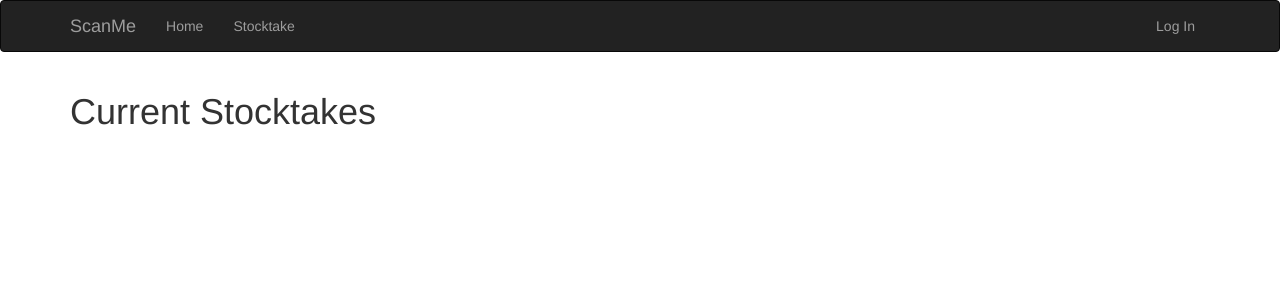
After one commit to marq35/scanme, a Flask app: page /stocktake/menu in a window 1280 px wide. The commit adds this page. Shown: the top 300 px of the page. Run offline with Flask 2, Linux system fonts and the light colour scheme; parts of the project's set-up code (start-up, migrations or seed data) failed here and were passed over; some libraries are stand-ins or nearby versions.

Commit message:
Initialization of stocktake app. Added to app init, created app and added link from base/navbar.

```diff
--- a/app/__init__.py
+++ b/app/__init__.py
@@ -33,4 +33,7 @@ def create_app(config_name):
     from .auth import auth as auth_blueprint
     app.register_blueprint(auth_blueprint, url_prefix='/auth')
 
+    from .stocktake import stocktake as stocktake_blueprint
+    app.register_blueprint(stocktake_blueprint, url_prefix='/stocktake')
+
     return app
--- /dev/null
+++ b/app/stocktake/__init__.py
@@ -0,0 +1,6 @@
+from flask import Blueprint
+
+
+stocktake = Blueprint('stocktake', __name__)
+
+from . import views
--- /dev/null
+++ b/app/stocktake/views.py
@@ -0,0 +1,9 @@
+from flask import render_template
+from flask.ext.login import login_required
+from . import stocktake
+
+
+@login_required
+@stocktake.route('/menu')
+def menu():
+    return render_template('stocktake/menu.html')
--- a/app/templates/base.html
+++ b/app/templates/base.html
@@ -23,6 +23,9 @@
          <div class="navbar-collapse collapse">
             <ul class="nav navbar-nav">
                 <li><a href="{{ url_for('main.index') }}">Home</a></li>
+            </ul>
+             <ul class="nav navbar-nav">
+                <li><a href="{{ url_for('stocktake.menu') }}">Stocktake</a></li>
             </ul>
             <ul class="nav navbar-nav navbar-right">
                 {% if current_user.is_authenticated %}
--- /dev/null
+++ b/app/templates/stocktake/menu.html
@@ -0,0 +1,7 @@
+{% extends "base.html" %}
+
+{% block title %}ScanMe - Stocktake{% endblock %}
+
+{% block page_content %}
+<h1>Current Stocktakes</h1>
+{% endblock %}
```
